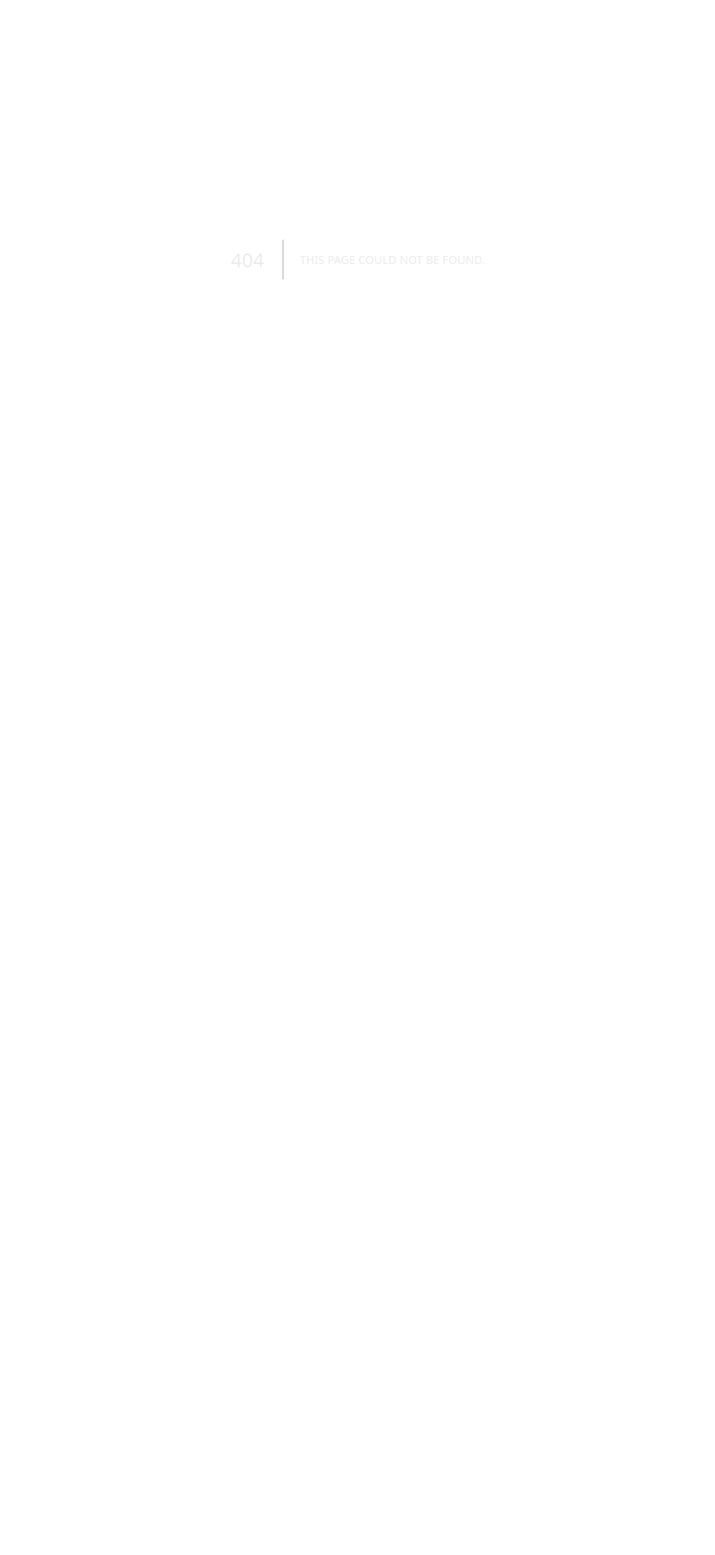
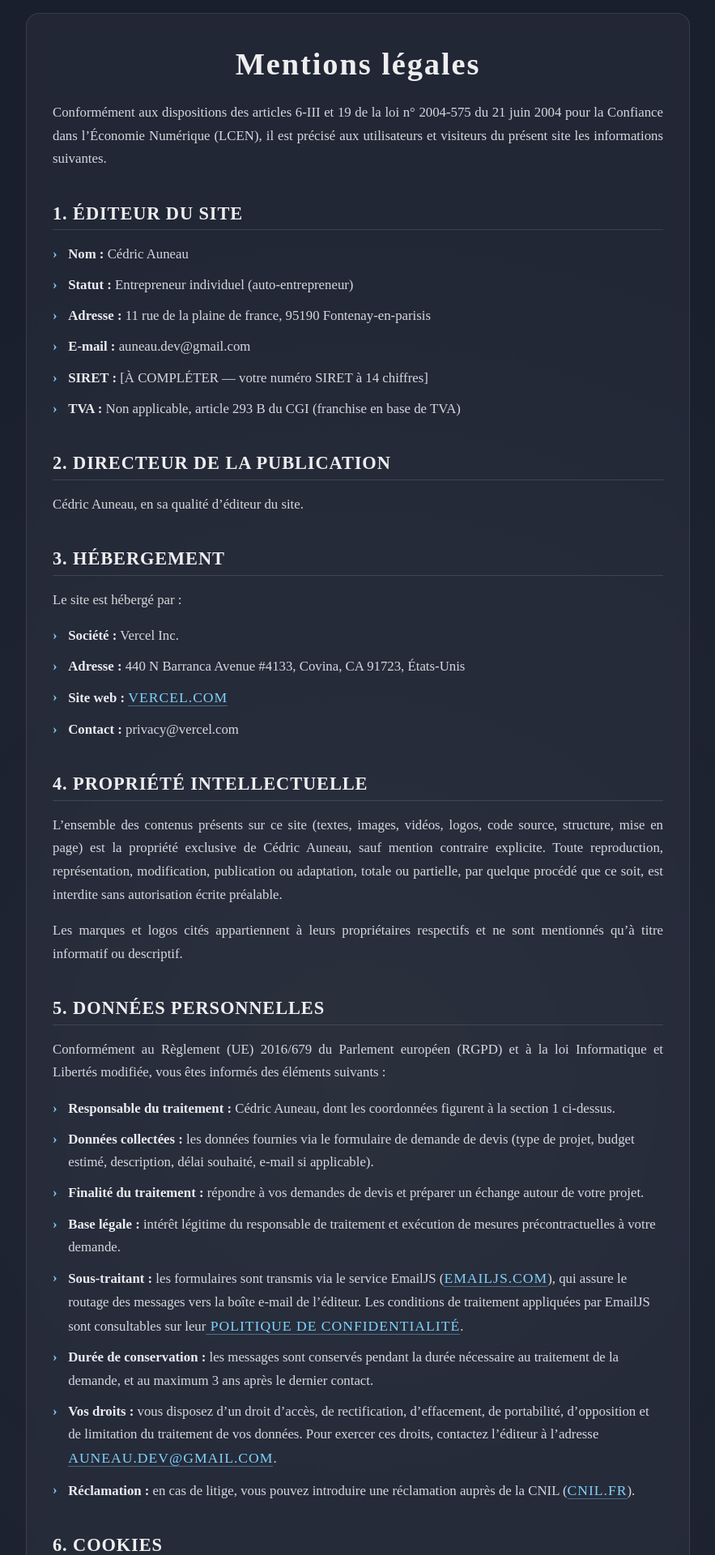
Before and after one commit to cedricauneau-ship-it/Portfolio, a Next.js app: page /mentions-legales in a window 1280 px wide. Before the commit this address had no page. Shown: the part 80-2000 px from the top of the page at 81% size, without its empty margins (198-1081 px from the left). Before the commit the page ends 800 px from the top, so only its background shows below. Built offline with nearby package versions, Linux system fonts and the light colour scheme.

Commit message:
ajout mention-légales

```diff
--- a/app/(portfolio)/layout.tsx
+++ b/app/(portfolio)/layout.tsx
@@ -7,7 +7,7 @@ import Footer from "@/components/Footer";
 import SideMenu from "@/components/SideMenu";
 
 export const metadata: Metadata = {
-  title: "Cédric Auneau · Développeur freelance JavaScript en Île-de-France",
+  title: { absolute: "Cédric Auneau · Développeur freelance JS · Île-de-France" },
   description: "Cédric Auneau, développeur fullstack JavaScript / TypeScript freelance à Fontenay-en-Parisis (95). Création de sites web pour associations et PME. Forfaits clés en main, suivi long terme.",
   alternates: { canonical: "/" },
   openGraph: {
--- /dev/null
+++ b/app/mentions-legales/Page.module.css
@@ -0,0 +1,111 @@
+.legalPage {
+  width: 100%;
+  min-height: 100vh;
+  background:
+    radial-gradient(circle at center, rgba(255, 255, 255, 0.04), transparent 70%),
+    #1a1f2e;
+  color: #f5f5f5;
+  padding: 6rem 1.5rem 4rem;
+}
+
+.legalContainer {
+  max-width: 820px;
+  margin: 0 auto;
+  background: rgba(255, 255, 255, 0.04);
+  border: 1px solid rgba(255, 255, 255, 0.1);
+  border-radius: 16px;
+  padding: 2.5rem 2rem;
+  backdrop-filter: blur(6px);
+}
+
+.legalTitle {
+  color: #ffffffec;
+  font-size: clamp(1.8rem, 4vw, 2.4rem);
+  letter-spacing: 0.05em;
+  margin-bottom: 1.5rem;
+  text-align: center;
+}
+
+.legalIntro {
+  font-size: clamp(0.95rem, 1.6vw, 1.05rem);
+  line-height: 1.7;
+  color: rgba(245, 247, 250, 0.85);
+  margin-bottom: 2.5rem;
+  text-align: justify;
+}
+
+.legalContainer h2 {
+  font-size: clamp(1.15rem, 2.2vw, 1.4rem);
+  letter-spacing: 0.04em;
+  color: #ffffffec;
+  margin-top: 2.5rem;
+  margin-bottom: 1rem;
+  padding-bottom: 0.4rem;
+  border-bottom: 1px solid rgba(255, 255, 255, 0.12);
+}
+
+.legalContainer p {
+  font-size: clamp(0.95rem, 1.6vw, 1.05rem);
+  line-height: 1.7;
+  color: rgba(245, 247, 250, 0.85);
+  margin-bottom: 1rem;
+  text-align: justify;
+}
+
+.legalContainer ul {
+  list-style: none;
+  padding: 0;
+  margin: 0 0 1rem 0;
+}
+
+.legalContainer li {
+  font-size: clamp(0.95rem, 1.6vw, 1.05rem);
+  line-height: 1.7;
+  color: rgba(245, 247, 250, 0.85);
+  padding-left: 1.2rem;
+  position: relative;
+  margin-bottom: 0.6rem;
+}
+
+.legalContainer li::before {
+  content: "›";
+  position: absolute;
+  left: 0;
+  top: 0;
+  color: #7dd3fc;
+  font-weight: 700;
+}
+
+.legalContainer strong {
+  color: rgba(245, 247, 250, 0.95);
+  font-weight: 600;
+}
+
+.legalContainer a {
+  color: #7dd3fc;
+  text-decoration: none;
+  border-bottom: 1px solid rgba(125, 211, 252, 0.4);
+  transition: color 0.2s ease, border-color 0.2s ease;
+}
+
+.legalContainer a:hover {
+  color: #bae6fd;
+  border-color: #bae6fd;
+}
+
+.legalUpdate {
+  margin-top: 3rem;
+  font-size: 0.9rem;
+  text-align: center;
+  opacity: 0.6;
+  font-style: italic;
+}
+
+@media (max-width: 768px) {
+  .legalPage {
+    padding: 4rem 1rem 2rem;
+  }
+  .legalContainer {
+    padding: 1.5rem 1.2rem;
+  }
+}
--- /dev/null
+++ b/app/mentions-legales/layout.tsx
@@ -0,0 +1,25 @@
+import type { Metadata } from "next";
+
+import Footer from "@/components/Footer";
+import Navbar from "@/components/Navbar";
+import SideMenu from "@/components/SideMenu";
+
+import "../globals.css";
+
+export const metadata: Metadata = {
+  title: "Mentions légales · Cédric Auneau",
+  description: "Mentions légales du site cedric-auneau.dev : éditeur, hébergement, propriété intellectuelle, données personnelles et cookies.",
+  alternates: { canonical: "/mentions-legales" },
+  robots: { index: true, follow: false },
+};
+
+export default function MentionsLegalesLayout({ children }: { children: React.ReactNode }) {
+  return (
+    <>
+      <Navbar />
+      <SideMenu />
+      <main>{children}</main>
+      <Footer />
+    </>
+  );
+}
--- /dev/null
+++ b/app/mentions-legales/page.tsx
@@ -0,0 +1,130 @@
+import Style from "./Page.module.css";
+
+export default function MentionsLegalesPage() {
+  return (
+    <main className={Style.legalPage}>
+      <section className={Style.legalContainer}>
+
+        <h1 className={Style.legalTitle}>Mentions légales</h1>
+        <p className={Style.legalIntro}>
+          Conformément aux dispositions des articles 6-III et 19 de la loi n° 2004-575
+          du 21 juin 2004 pour la Confiance dans l’Économie Numérique (LCEN),
+          il est précisé aux utilisateurs et visiteurs du présent site les informations suivantes.
+        </p>
+
+        <h2>1. Éditeur du site</h2>
+        <ul>
+          <li><strong>Nom :</strong> Cédric Auneau</li>
+          <li><strong>Statut :</strong> Entrepreneur individuel (auto-entrepreneur)</li>
+          <li><strong>Adresse :</strong> 11 rue de la plaine de france, 95190 Fontenay-en-parisis</li>
+          <li><strong>E-mail :</strong> auneau.dev@gmail.com</li>
+          <li><strong>SIRET :</strong> [À COMPLÉTER — votre numéro SIRET à 14 chiffres]</li>
+          <li><strong>TVA :</strong> Non applicable, article 293 B du CGI (franchise en base de TVA)</li>
+        </ul>
+
+        <h2>2. Directeur de la publication</h2>
+        <p>Cédric Auneau, en sa qualité d’éditeur du site.</p>
+
+        <h2>3. Hébergement</h2>
+        <p>Le site est hébergé par :</p>
+        <ul>
+          <li><strong>Société :</strong> Vercel Inc.</li>
+          <li><strong>Adresse :</strong> 440 N Barranca Avenue #4133, Covina, CA 91723, États-Unis</li>
+          <li><strong>Site web :</strong> <a href="https://vercel.com" target="_blank" rel="noopener noreferrer">vercel.com</a></li>
+          <li><strong>Contact :</strong> privacy@vercel.com</li>
+        </ul>
+
+        <h2>4. Propriété intellectuelle</h2>
+        <p>
+          L’ensemble des contenus présents sur ce site (textes, images, vidéos, logos, code source,
+          structure, mise en page) est la propriété exclusive de Cédric Auneau, sauf mention contraire
+          explicite. Toute reproduction, représentation, modification, publication ou adaptation,
+          totale ou partielle, par quelque procédé que ce soit, est interdite sans autorisation
+          écrite préalable.
+        </p>
+        <p>
+          Les marques et logos cités appartiennent à leurs propriétaires respectifs et ne sont mentionnés
+          qu’à titre informatif ou descriptif.
+        </p>
+
+        <h2>5. Données personnelles</h2>
+        <p>
+          Conformément au Règlement (UE) 2016/679 du Parlement européen (RGPD) et à la loi
+          Informatique et Libertés modifiée, vous êtes informés des éléments suivants :
+        </p>
+        <ul>
+          <li>
+            <strong>Responsable du traitement :</strong> Cédric Auneau, dont les coordonnées
+            figurent à la section 1 ci-dessus.
+          </li>
+          <li>
+            <strong>Données collectées :</strong> les données fournies via le formulaire de demande
+            de devis (type de projet, budget estimé, description, délai souhaité, e-mail si applicable).
+          </li>
+          <li>
+            <strong>Finalité du traitement :</strong> répondre à vos demandes de devis et préparer
+            un échange autour de votre projet.
+          </li>
+          <li>
+            <strong>Base légale :</strong> intérêt légitime du responsable de traitement et exécution
+            de mesures précontractuelles à votre demande.
+          </li>
+          <li>
+            <strong>Sous-traitant :</strong> les formulaires sont transmis via le service EmailJS
+            (<a href="https://www.emailjs.com" target="_blank" rel="noopener noreferrer">emailjs.com</a>),
+            qui assure le routage des messages vers la boîte e-mail de l’éditeur.
+            Les conditions de traitement appliquées par EmailJS sont consultables sur leur
+            <a href="https://www.emailjs.com/legal/privacy-policy/" target="_blank" rel="noopener noreferrer"> politique de confidentialité</a>.
+          </li>
+          <li>
+            <strong>Durée de conservation :</strong> les messages sont conservés pendant la durée
+            nécessaire au traitement de la demande, et au maximum 3 ans après le dernier contact.
+          </li>
+          <li>
+            <strong>Vos droits :</strong> vous disposez d’un droit d’accès, de rectification, d’effacement,
+            de portabilité, d’opposition et de limitation du traitement de vos données. Pour exercer
+            ces droits, contactez l’éditeur à l’adresse <a href="mailto:auneau.dev@gmail.com">auneau.dev@gmail.com</a>.
+          </li>
+          <li>
+            <strong>Réclamation :</strong> en cas de litige, vous pouvez introduire une réclamation
+            auprès de la CNIL (<a href="https://www.cnil.fr" target="_blank" rel="noopener noreferrer">cnil.fr</a>).
+          </li>
+        </ul>
+
+        <h2>6. Cookies</h2>
+        <p>
+          Le présent site n’utilise aucun cookie publicitaire ni cookie de mesure d’audience tierce.
+          Seuls des cookies strictement nécessaires au fonctionnement du site (préférences de session,
+          sécurité) peuvent être déposés sans recueil de consentement préalable, conformément à la
+          recommandation de la CNIL du 17 septembre 2020.
+        </p>
+
+        <h2>7. Liens externes</h2>
+        <p>
+          Ce site peut contenir des liens vers des sites tiers. L’éditeur n’exerce aucun contrôle
+          sur ces sites externes et décline toute responsabilité quant à leur contenu, leur politique
+          de confidentialité ou leurs pratiques.
+        </p>
+
+        <h2>8. Crédits</h2>
+        <ul>
+          <li>Conception et développement : Cédric Auneau</li>
+          <li>Icônes : <a href="https://simpleicons.org" target="_blank" rel="noopener noreferrer">Simple Icons</a> (CC0)</li>
+          <li>Fontes : Google Fonts</li>
+          <li>Hébergement : Vercel</li>
+        </ul>
+
+        <h2>9. Contact</h2>
+        <p>
+          Pour toute question relative aux présentes mentions légales ou à vos données personnelles,
+          vous pouvez écrire à <a href="mailto:auneau.dev@gmail.com">auneau.dev@gmail.com</a>.
+        </p>
+
+        <p className={Style.legalUpdate}>
+          Dernière mise à jour : avril 2026.
+        </p>
+
+      </section>
+    </main>
+  );
+}
--- a/app/projets/ffc/layout.tsx
+++ b/app/projets/ffc/layout.tsx
@@ -3,7 +3,7 @@ import type { Metadata } from "next";
 import FooterClient from "@/components/FooterClient";
 
 export const metadata: Metadata = {
-  title: "Site web du Fontenay-en-Parisis Football Club · Réalisation",
+  title: "Site Fontenay-en-Parisis FC · Réalisation",
   description:
     "Création du site officiel du Fontenay-en-Parisis Football Club, association sportive du Val-d'Oise. Site Next.js, hébergement Vercel, intégration calendrier et résultats. Réalisé par Cédric Auneau.",
   alternates: {
--- a/app/projets/shelter/layout.tsx
+++ b/app/projets/shelter/layout.tsx
@@ -3,7 +3,7 @@ import type { Metadata } from "next";
 import FooterClient from "@/components/FooterClient";
 
 export const metadata: Metadata = {
-  title: "Shelter · Jeu mobile narratif React Native + TypeScript",
+  title: "Shelter · Jeu mobile React Native + TypeScript",
   description:
     "Shelter, jeu mobile narratif de survie post-apocalyptique. Application React Native + Expo, API TypeScript Express + Prisma + PostgreSQL, authentification JWT et Google Sign-In. Réalisé par Cédric Auneau.",
   alternates: {
--- a/app/sitemap.ts
+++ b/app/sitemap.ts
@@ -22,5 +22,11 @@ export default function sitemap(): MetadataRoute.Sitemap {
       changeFrequency: "monthly",
       priority: 0.8,
     },
+    {
+      url: `${baseUrl}/mentions-legales`,
+      lastModified: new Date(),
+      changeFrequency: "yearly",
+      priority: 0.1,
+    },
   ];
 }
--- a/components/Footer.module.css
+++ b/components/Footer.module.css
@@ -90,6 +90,23 @@
 .footerEndText {
   font-size: 0.9rem;
   opacity: 0.7;
+  text-align: center;
+}
+
+.footerEndText p {
+  margin: 0.2rem 0;
+}
+
+.footerLink {
+  color: inherit;
+  text-decoration: underline;
+  text-underline-offset: 3px;
+  opacity: 0.85;
+  transition: opacity 0.2s ease;
+}
+
+.footerLink:hover {
+  opacity: 1;
 }
 
 /* RESPONSIVE */
--- a/components/Footer.tsx
+++ b/components/Footer.tsx
@@ -24,7 +24,7 @@ export default function Footer() {
             >
               <Image
                 src="/icons/github.svg"
-                alt=""
+                alt="Logo GitHub"
                 width={50}
                 height={50}
                 className={Style.logoLink}
@@ -38,7 +38,7 @@ export default function Footer() {
             >
               <Image
                 src="/icons/linkedin.svg"
-                alt=""
+                alt="Logo LinkedIn"
                 width={50}
                 height={50}
                 className={Style.logoLink}
@@ -50,6 +50,17 @@ export default function Footer() {
       <div className={Style.footerDivider}></div>
       <div className={Style.footerEndText}>
         <p>© Copyright {new Date().getFullYear()} - Créé par Cédric Auneau</p>
+        <p>
+          <a
+            className={Style.footerLink}
+            href="/mentions-legales"
+            target='_blank'
+            rel='noopener noreferrer'
+            aria-label='Mentions legales'
+          >
+            Mentions légales
+          </a>
+        </p>
       </div>
     </footer>
   );
```
Lines whose indentation alone changed are shown as unchanged.
